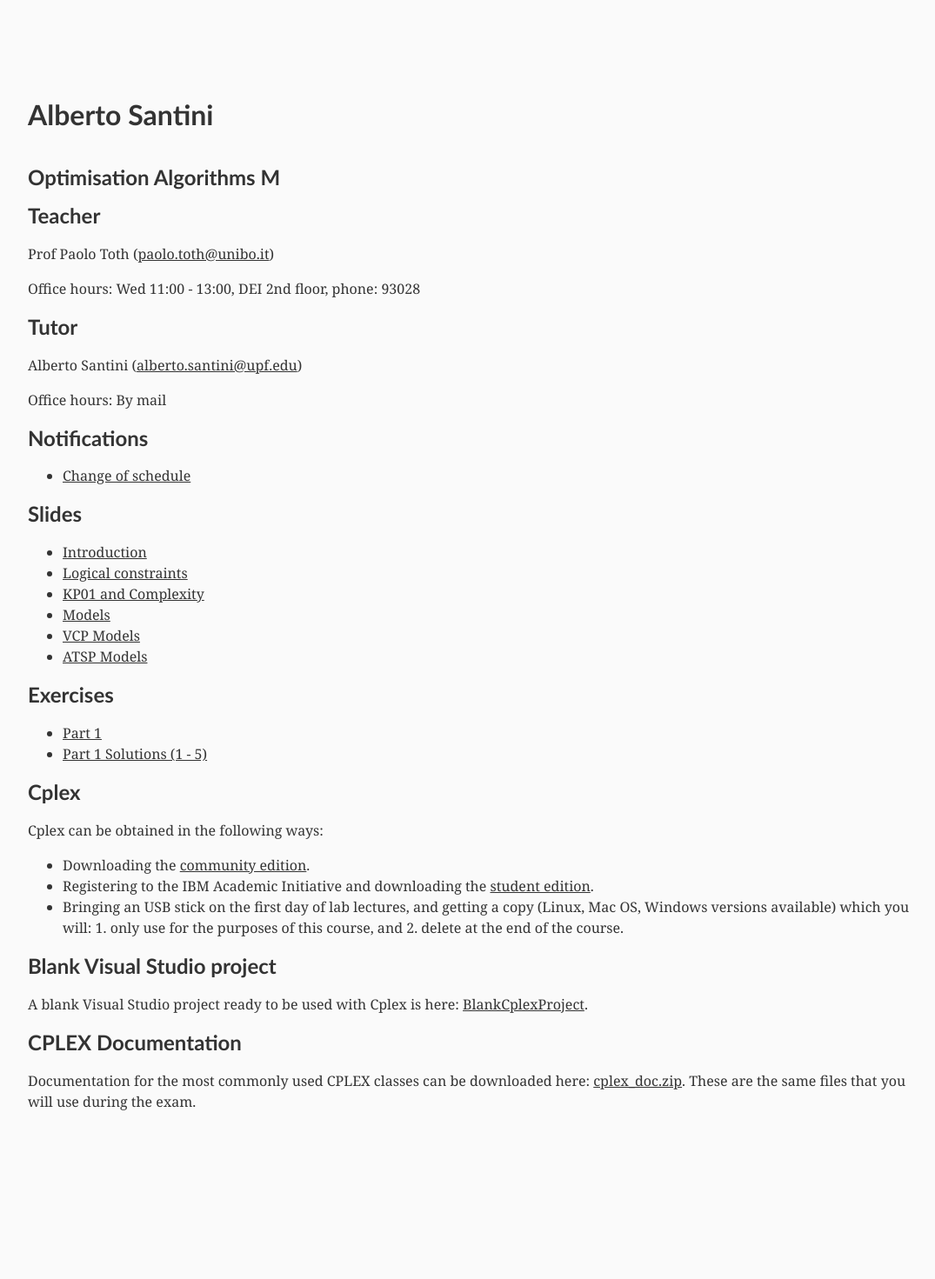
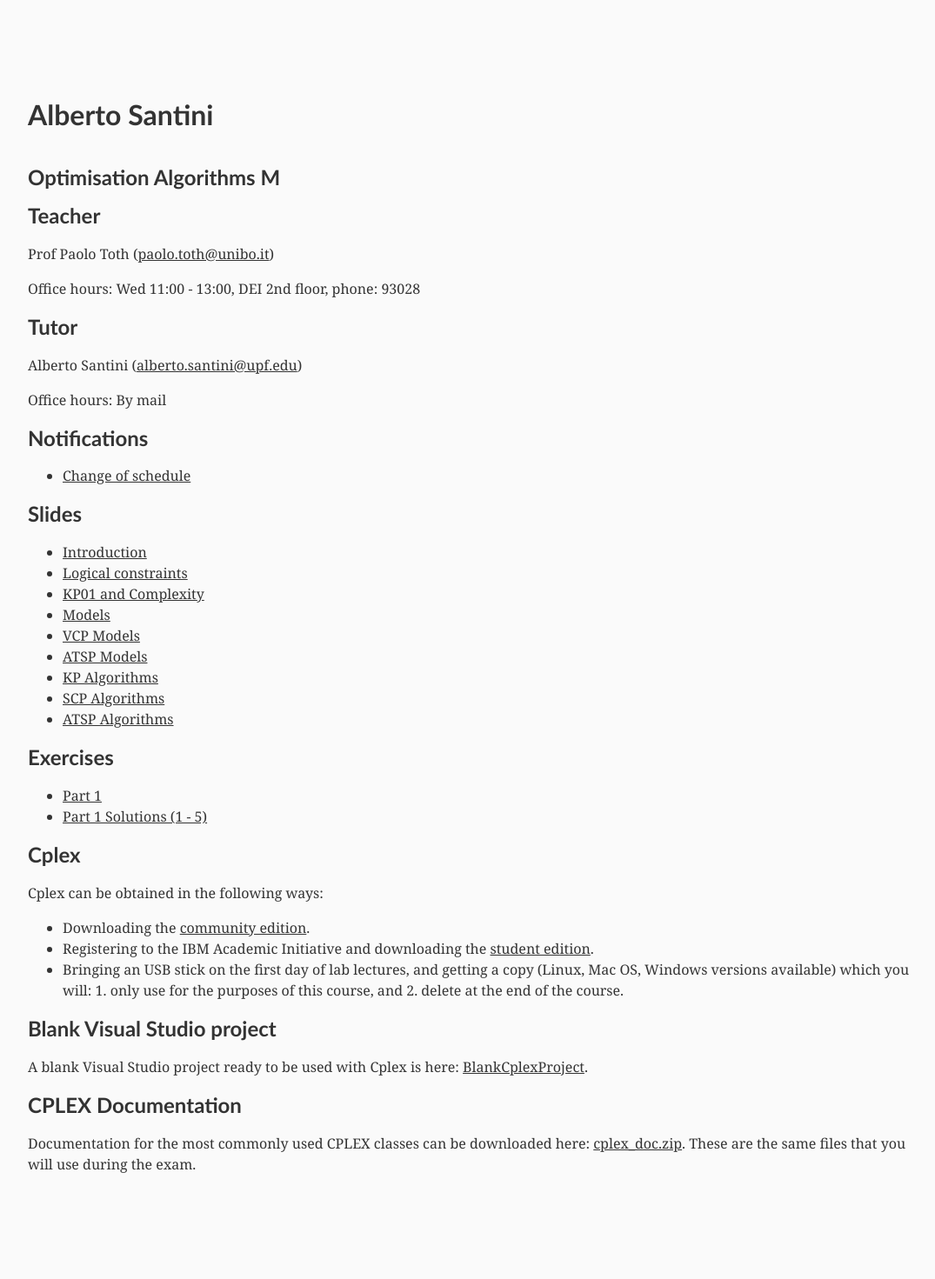
Before and after one commit to alberto-santini/alberto-santini.github.io, a Jekyll site: the page built from oa/index.html, in a window 1280 px wide. Shown: the whole page at 87% size, without its empty margins (88-1163 px from the left). Built offline with Jekyll 4.4.1, drawn with Linux system fonts in a browser that asks for light colours; before the commit the page ends 1399 px from its top, so only the background shows below that.

Commit message:
Added new OA lectures

```diff
--- a/oa/index.html
+++ b/oa/index.html
@@ -47,6 +47,9 @@ layout: default
       <li><a href="/files/oa/OPT-ALG_2018_4-5_Models.pdf">Models</a></li>
       <li><a href="/files/oa/OPT-ALG_2018_6_VCP_Models.pdf">VCP Models</a></li>
       <li><a href="/files/oa/OPT-ALG_2018_7_ATSP_Models.pdf">ATSP Models</a></li>
+      <li><a href="/files/oa/OPT-ALG_2018_9_KP_Algorithms.pdf">KP Algorithms</a></li>
+      <li><a href="/files/oa/OPT-ALG_2018_10_SCP_Algorithms.pdf">SCP Algorithms</a></li>
+      <li><a href="/files/oa/OPT-ALG_2018_11_ATSP_Algorithms.pdf">ATSP Algorithms</a></li>
     </ul>
   </div>
 
```
Also changed, not shown: 3 other files.
